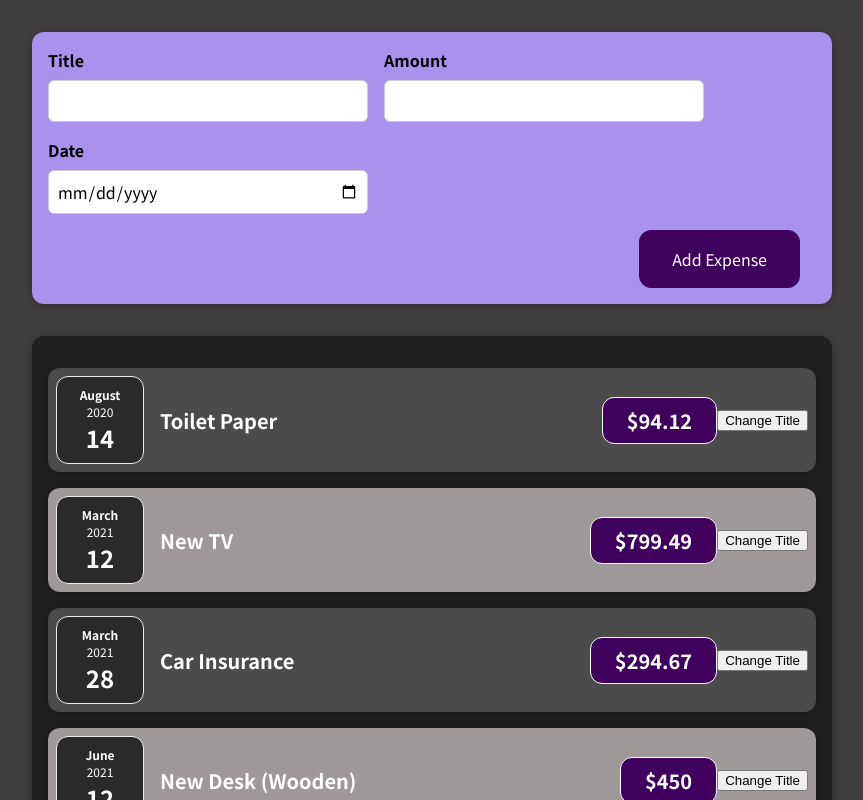
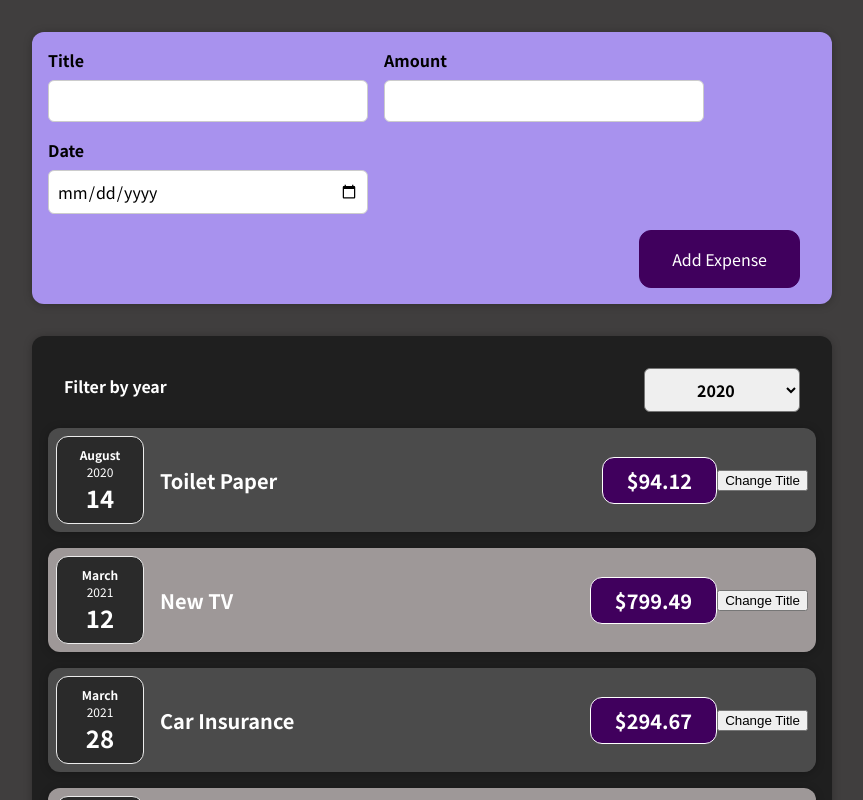
Before and after one commit to Theodoric-Graham/React-Udemy, a React (Create React App) app: page / in a window 1280 px wide. Shown: the top 800 px of the page, without its empty margins (208-1071 px from the left). Built offline with nearby package versions, Linux system fonts and the light colour scheme.

Commit message:
Working with events and state

```diff
--- a/src/components/Expenses/Expenses.js
+++ b/src/components/Expenses/Expenses.js
@@ -1,10 +1,18 @@
-import React from "react";
+import React, { useState } from "react";
 import "./Expenses.css";
 import Card from "../UI/Card";
 import ExpenseItem from "./ExpenseItem";
+import ExpensesFilter from "./ExpensesFilter";
 
 //can destructure to clean things up
 const Expenses = ({ items }) => {
+  const [enteredDate, setEnteredDate] = useState("2020");
+
+  const onSaveExpenseYearHandler = (data) => {
+    console.log(data);
+    setEnteredDate(data);
+  };
+
   console.log(items);
   const renderCards = () => {
     return items.map((expenseItem, index) => {
@@ -19,7 +27,17 @@
       );
     });
   };
-  return <Card className="expenses">{renderCards()}</Card>;
+  return (
+    <div>
+      <Card className="expenses">
+        <ExpensesFilter
+          onSaveExpenseYear={onSaveExpenseYearHandler}
+          selected={enteredDate}
+        />
+        {renderCards()}
+      </Card>
+    </div>
+  );
 };
 
 export default Expenses;
--- /dev/null
+++ b/src/components/Expenses/ExpensesFilter.css
@@ -0,0 +1,24 @@
+.expenses-filter {
+  color: white;
+  padding: 0 1rem;
+}
+
+.expenses-filter__control {
+  display: flex;
+  width: 100%;
+  align-items: center;
+  justify-content: space-between;
+  margin: 1rem 0;
+}
+
+.expenses-filter label {
+  font-weight: bold;
+  margin-bottom: 0.5rem;
+}
+
+.expenses-filter select {
+  font: inherit;
+  padding: 0.5rem 3rem;
+  font-weight: bold;
+  border-radius: 6px;
+}
--- /dev/null
+++ b/src/components/Expenses/ExpensesFilter.js
@@ -0,0 +1,24 @@
+import React from "react";
+
+import "./ExpensesFilter.css";
+
+const ExpensesFilter = (props) => {
+  const changeHandler = (event) => {
+    props.onSaveExpenseYear(event.target.value);
+  };
+  return (
+    <div className="expenses-filter">
+      <div className="expenses-filter__control">
+        <label>Filter by year</label>
+        <select value={props.selected} onChange={changeHandler}>
+          <option value="2022">2022</option>
+          <option value="2021">2021</option>
+          <option value="2020">2020</option>
+          <option value="2019">2019</option>
+        </select>
+      </div>
+    </div>
+  );
+};
+
+export default ExpensesFilter;
```
